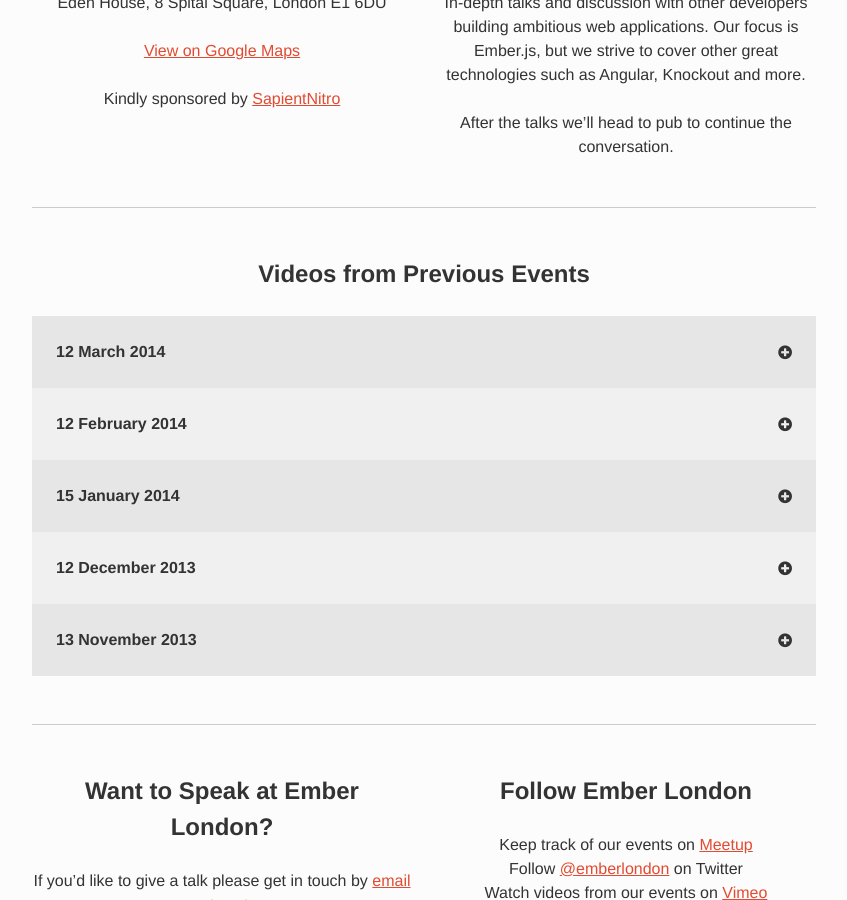
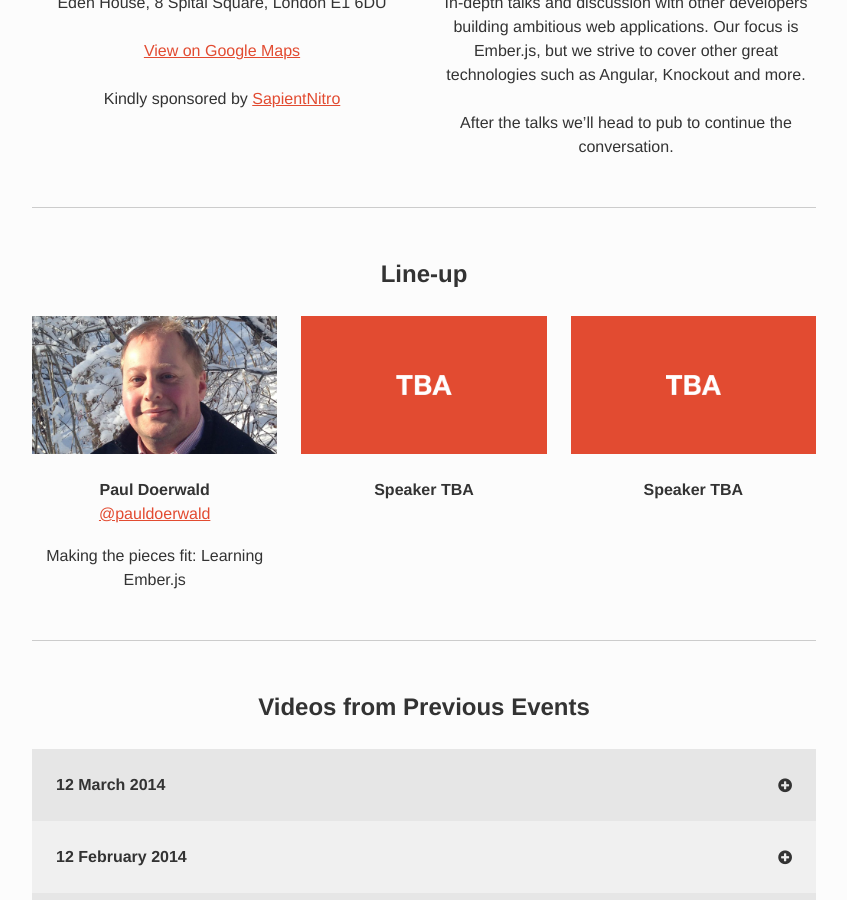
Before and after one commit to emberlondon/emberlondon.github.io, a Jekyll site: the page built from index.html, in a window 1280 px wide and 900 px high, scrolled down 726 px. Shown: the whole window, without its empty margins (216-1063 px from the left). Built offline with Jekyll 4.4.1, drawn with Linux system fonts in a browser that asks for light colours; nearby versions of some CDN libraries.

Commit message:
Add Paul for April meetup

```diff
--- a/_data/next-event.yml
+++ b/_data/next-event.yml
@@ -1,3 +1,12 @@
 date: Wednesday, 16 April 2014
 time: 6.30pm – 9.30pm
 location: Eden House, 8 Spital Square, London E1 6DU
+talks:
+  - speaker_name: Paul Doerwald
+    speaker_twitter: pauldoerwald
+    info: 'Making the pieces fit: Learning Ember.js'
+    image: images/speakers/paul.jpg
+  - speaker_name: Speaker TBA
+    image: images/speakers/tba.png
+  - speaker_name: Speaker TBA
+    image: images/speakers/tba.png
```
Also changed, not shown: images/speakers/paul.jpg (added), images/speakers/tba.png (added).
